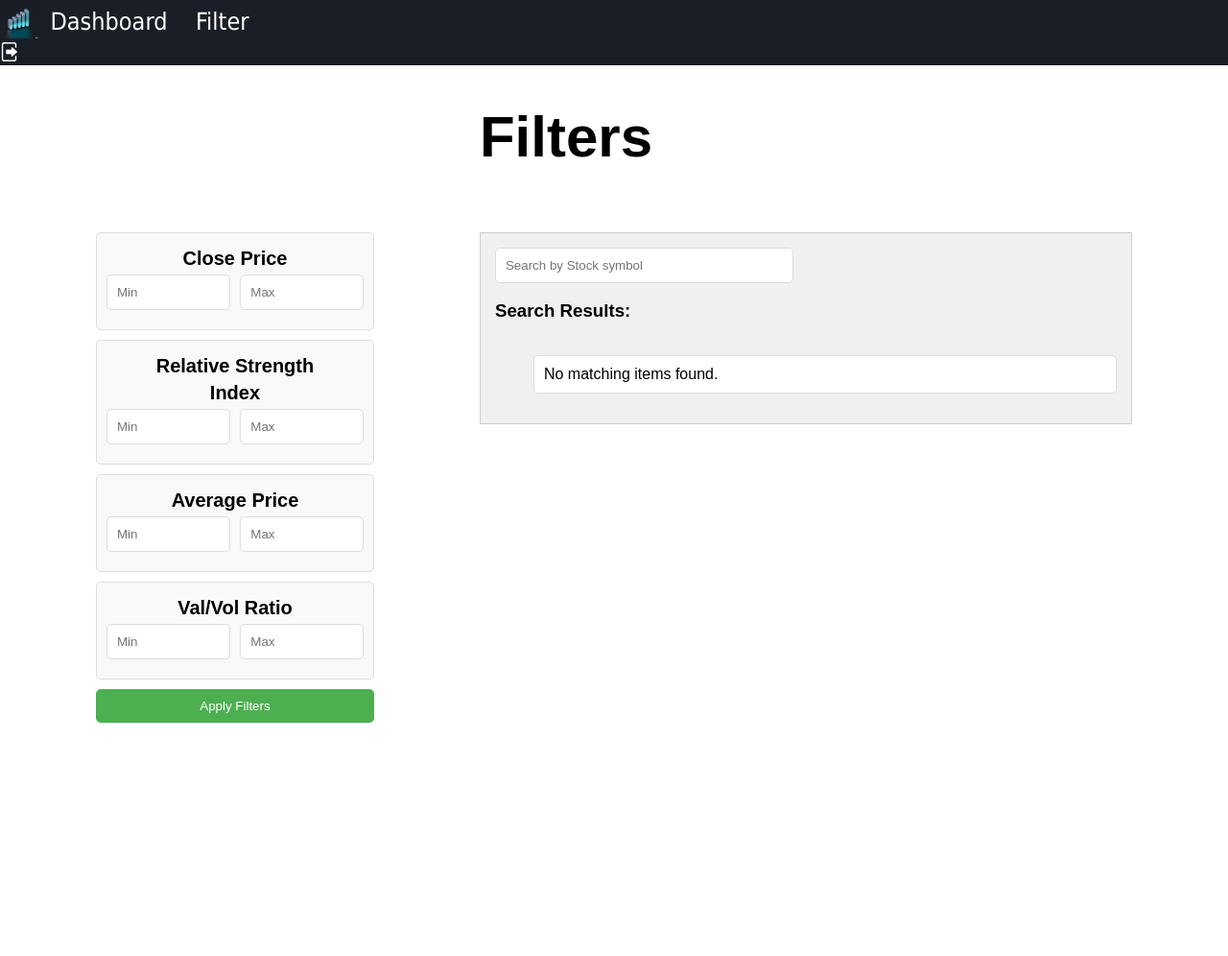
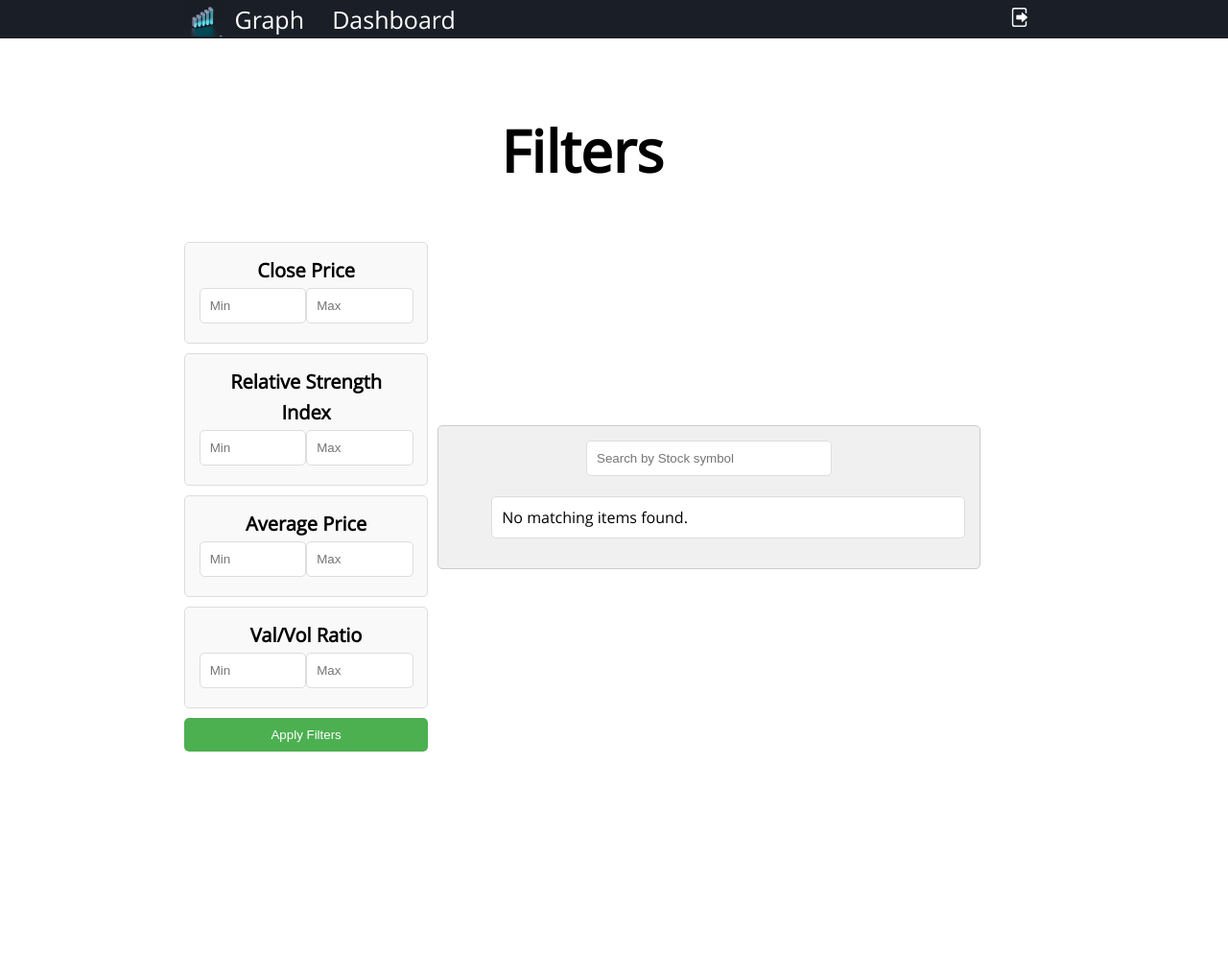
Before and after one commit to CosmicPegasis/cop290-sb2, a Flask app: page /filter in a window 1280 px wide. Shown: the whole page at 96% size. Before the commit the page ends 753 px from the top, so only its background shows below. Run offline with Flask 3, Linux system fonts and the light colour scheme; the visitor is signed in with stand-in values (Sample User, id 1); some libraries are stand-ins or nearby versions.

Commit message:
Fix filter.html ui

```diff
--- /dev/null
+++ b/static/filter.css
@@ -0,0 +1,174 @@
+@font-face {
+  font-family: "Product Sans";
+  font-style: normal;
+  font-weight: 400;
+  src: local("Open Sans"), local("OpenSans"),
+    url(https://fonts.gstatic.com/s/productsans/v5/HYvgU2fE2nRJvZ5JFAumwegdm0LZdjqr5-oayXSOefg.woff2)
+      format("woff2");
+}
+body {
+  margin: 0;
+  font-family: "Product Sans", sans-serif;
+}
+
+#content {
+  display: grid;
+  grid-gap: 10px;
+  grid-template-columns: repeat(12, 1fr);
+  grid-template-rows: repeat(5, 1fr);
+}
+
+nav {
+  background-color: #1a1e26;
+  display: flex;
+  align-items: center;
+  position: sticky;
+  padding: 0;
+  width: 100%;
+  top: 0;
+  height: 5vh;
+}
+
+.nav-left {
+  margin-right: auto;
+  display: flex;
+  align-items: center;
+}
+.nav-link {
+  text-decoration: none;
+  color: white;
+  font-family: "Product Sans", Tahoma, Geneva, Verdana, sans-serif;
+  font-weight: 500;
+  font-size: 25px;
+  padding: 0 0.5em;
+}
+#search-results .list-group {
+  list-style-type: none;
+  padding: 0;
+  margin: 0;
+}
+
+.container {
+  display: flex;
+  align-items: center;
+  width: 70%;
+  margin: 2em auto;
+}
+
+#searchResultsContainer .list-group-item {
+  list-style-type: none;
+}
+.nav-link:hover {
+  color: grey;
+}
+
+.top {
+  grid-row-start: 1;
+  grid-row-end: 2;
+  grid-column-start: 6;
+  grid-column-end: 7;
+  text-align: center;
+}
+
+#left {
+  grid-row-start: 2;
+  grid-row-end: 5;
+  grid-column-start: 1;
+  grid-column-end: 5;
+  text-align: center;
+}
+
+#right {
+  grid-row-start: 2;
+  grid-row-end: 5;
+  grid-column-start: 5;
+  grid-column-end: 12;
+}
+
+#left h4 {
+  font-size: 20px;
+  margin-top: 5px;
+  margin-bottom: 5px;
+}
+
+#left .slidecontainer {
+  margin-bottom: 10px;
+  border: 1px solid #ddd;
+  border-radius: 5px;
+  padding: 10px;
+  background-color: #f9f9f9;
+}
+
+.form-group {
+  display: flex;
+  align-items: center;
+  justify-content: center;
+  margin-bottom: 10px;
+  direction: column;
+}
+
+.form-control {
+  width: 48%;
+  padding: 10px;
+  box-sizing: border-box;
+  border: 1px solid #ddd;
+  border-radius: 5px;
+}
+.symbol {
+  font-size: larger;
+  display: inline-block;
+  width: 10vh;
+}
+
+.delta {
+  margin-left: 10px;
+}
+#search-bar {
+  padding: 15px;
+  background-color: #f0f0f0;
+  border: 1px solid #ccc;
+  border-radius: 5px;
+}
+
+#searchInput {
+  border-radius: 5px;
+}
+
+#search-results {
+  margin-top: 15px;
+}
+
+.list-group-item {
+  padding: 10px;
+  margin-bottom: 5px;
+  background-color: #fff;
+  border: 1px solid #ddd;
+  border-radius: 5px;
+}
+
+#left .slidecontainer {
+  margin-bottom: 10px;
+  border: 1px solid #ddd;
+  border-radius: 5px;
+  padding: 10px;
+  background-color: #f9f9f9;
+}
+
+#submit-button {
+  width: 100%;
+  padding: 10px;
+  box-sizing: border-box;
+  background-color: #4caf50;
+  color: #fff;
+  border: none;
+  border-radius: 5px;
+  cursor: pointer;
+}
+#search-results .list-group {
+  list-style-type: none;
+  padding: 0;
+  margin: 0;
+}
+#submit-button:hover {
+  background-color: #45a049;
+}
--- a/static/src/graph.js
+++ b/static/src/graph.js
@@ -1,4 +1,5 @@
 /* globals Chart */
+// TODO make it work with all stocks not just NIFTY50
 "use strict";
 const backend = "http://localhost:5000";
 
@@ -92,7 +93,7 @@
       // responsive: true,
       maintainAspectRatio: false,
       responsive: true,
-      resizeDelay: 1000,
+      resizeDelay: 500,
       elements: {
         point: {
           pointStyle: false,
--- a/templates/filter.html
+++ b/templates/filter.html
@@ -2,166 +2,11 @@
 <html lang="en">
   <head>
     <link rel="shortcut icon" type="image/x-icon" href="../static/icon.png" />
+    <link rel="stylesheet" href="../static/filter.css" />
     <script
       src="https://kit.fontawesome.com/e4cb96cad7.js"
       crossorigin="anonymous"
     ></script>
-
-    <style>
-      body {
-        margin: 0;
-        font-family: Arial, sans-serif;
-      }
-
-      #content {
-        display: grid;
-        grid-gap: 10px;
-        grid-template-columns: repeat(12, 1fr);
-        grid-template-rows: repeat(5, 1fr);
-      }
-
-      nav {
-        background-color: #1a1e26;
-        display: flex;
-        align-items: center;
-        position: sticky;
-        padding: 0;
-        width: 100%;
-        top: 0;
-        height: 5%;
-      }
-
-      .nav-left {
-        margin-right: auto;
-        display: flex;
-        align-items: center;
-      }
-      .nav-link {
-        text-decoration: none;
-        color: white;
-        font-family: "Product Sans", Tahoma, Geneva, Verdana, sans-serif;
-        font-weight: 500;
-        font-size: 25px;
-        padding: 0 0.5em;
-      }
-      #search-results .list-group {
-        list-style-type: none;
-        padding: 0;
-        margin: 0;
-      }
-
-      #searchResultsContainer .list-group-item {
-        list-style-type: none;
-      }
-      .nav-link:hover {
-        color: grey;
-      }
-
-      .top {
-        grid-row-start: 1;
-        grid-row-end: 3;
-        grid-column-start: 6;
-        grid-column-end: 7;
-        text-align: center;
-      }
-
-      #left {
-        grid-row-start: 2;
-        grid-row-end: 5;
-        grid-column-start: 2;
-        grid-column-end: 5;
-        text-align: center;
-      }
-
-      #right {
-        grid-row-start: 2;
-        grid-row-end: 5;
-        grid-column-start: 6;
-        grid-column-end: 12;
-      }
-
-      #left h4 {
-        font-size: 20px;
-        margin-top: 5px;
-        margin-bottom: 5px;
-      }
-
-      #left .slidecontainer {
-        margin-bottom: 10px;
-        border: 1px solid #ddd;
-        border-radius: 5px;
-        padding: 10px;
-        background-color: #f9f9f9;
-      }
-
-      .form-group {
-        display: flex;
-        align-items: center;
-        justify-content: space-between;
-        margin-bottom: 10px;
-      }
-
-      .form-control {
-        width: 48%;
-        padding: 10px;
-        box-sizing: border-box;
-        border: 1px solid #ddd;
-        border-radius: 5px;
-      }
-      .symbol {
-        font-size: larger;
-        display: inline-block;
-        width: 10ch;
-      }
-
-      .delta {
-        margin-left: 10px;
-      }
-      #search-bar {
-        padding: 15px;
-        background-color: #f0f0f0;
-        border: 1px solid #ccc;
-      }
-
-      #search-results {
-        margin-top: 15px;
-      }
-
-      .list-group-item {
-        padding: 10px;
-        margin-bottom: 5px;
-        background-color: #fff;
-        border: 1px solid #ddd;
-        border-radius: 5px;
-      }
-
-      #left .slidecontainer {
-        margin-bottom: 10px;
-        border: 1px solid #ddd;
-        border-radius: 5px;
-        padding: 10px;
-        background-color: #f9f9f9;
-      }
-
-      #submit-button {
-        width: 100%;
-        padding: 10px;
-        box-sizing: border-box;
-        background-color: #4caf50;
-        color: #fff;
-        border: none;
-        border-radius: 5px;
-        cursor: pointer;
-      }
-      #search-results .list-group {
-        list-style-type: none;
-        padding: 0;
-        margin: 0;
-      }
-      #submit-button:hover {
-        background-color: #45a049;
-      }
-    </style>
   </head>
   <body>
     <div>
@@ -179,8 +24,8 @@
               </a>
             </span>
             <span>
+              <a href="/graph" class="nav-link">Graph</a>
               <a href="/dashboard" class="nav-link">Dashboard</a>
-              <a href="/filter" class="nav-link">Filter</a>
             </span>
           </div>
           <a href="/logout" style="margin-right: 15px">
@@ -189,7 +34,7 @@
         </div>
       </nav>
     </div>
-    <div id="content">
+    <div id="content" class="container">
       <div class="top">
         <div class="col-12">
           <h1 style="font-size: 60px">Filters</h1>
@@ -306,7 +151,7 @@
           </div>
 
           <div id="display-results">
-            <h3>Search Results:</h3>
+            <!-- <h3>Search Results:</h3> -->
             <div
               id="searchResultsContainer"
               style="max-height: 400px; overflow-y: scroll; max-width: 1200px"
@@ -321,36 +166,50 @@
     <script>
       const searchResults = {{ top_4_rows | tojson if top_4_rows is defined else [] }};
       function displaySearchResults(results) {
-          const searchResultsListContainer = document.getElementById("searchResultsList");
+        const searchResultsListContainer =
+          document.getElementById("searchResultsList");
         searchResultsListContainer.innerHTML = "";
 
         if (results.length === 0) {
-            searchResultsListContainer.innerHTML = "<li class='list-group-item'>No matching items found.</li>";
+          searchResultsListContainer.innerHTML =
+            "<li class='list-group-item'>No matching items found.</li>";
         } else {
           results.forEach((result) => {
             const listItem = document.createElement("li");
             listItem.className = "list-group-item";
 
-              const symbol = result["SYMBOL"].padEnd(10, ' ');
+            const symbol = result["SYMBOL"].padEnd(10, " ");
             const delta = parseFloat(result["DELTA"]).toFixed(2);
 
-
+            if (delta < 0){
             listItem.innerHTML = `
         <div style="display: flex; justify-content: space-between;">
           <span style="font-size: larger;"><strong>${symbol}</strong></span>
-          <span>GAIN = ${delta}</span>
+          <span style="color: #58151c">${delta}  <i class="fa-solid fa-arrow-trend-down"></i></span>
         </div>
       `;
+            }
+            else{
+            listItem.innerHTML = `
+        <div style="display: flex; justify-content: space-between;">
+          <span style="font-size: larger;"><strong>${symbol}</strong></span>
+          <span style="color: #0a3622">${delta}  <i class="fa-solid fa-arrow-trend-up"></i></span>
+        </div>
+      `;
+            }
             searchResultsListContainer.appendChild(listItem);
           });
         }
       }
 
-
       function filterSearchResults() {
-          const searchInput = document.getElementById("searchInput").value.toLowerCase();
+        const searchInput = document
+          .getElementById("searchInput")
+          .value.toLowerCase();
         const filteredResults = searchResults.filter((result) =>
-            String(result['SYMBOL']).toLowerCase().includes(searchInput.toLowerCase())
+          String(result["SYMBOL"])
+            .toLowerCase()
+            .includes(searchInput.toLowerCase())
         );
 
         displaySearchResults(filteredResults);
```
Also changed, not shown: static/graph.css (+7 -7 lines), templates/welcome.html (+184 -20 lines). Lines whose indentation alone changed are shown as unchanged.
